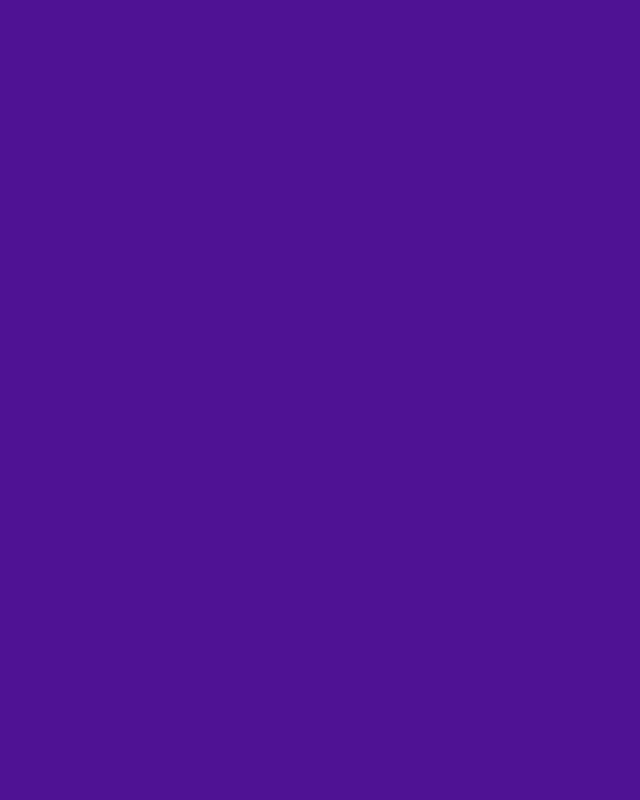
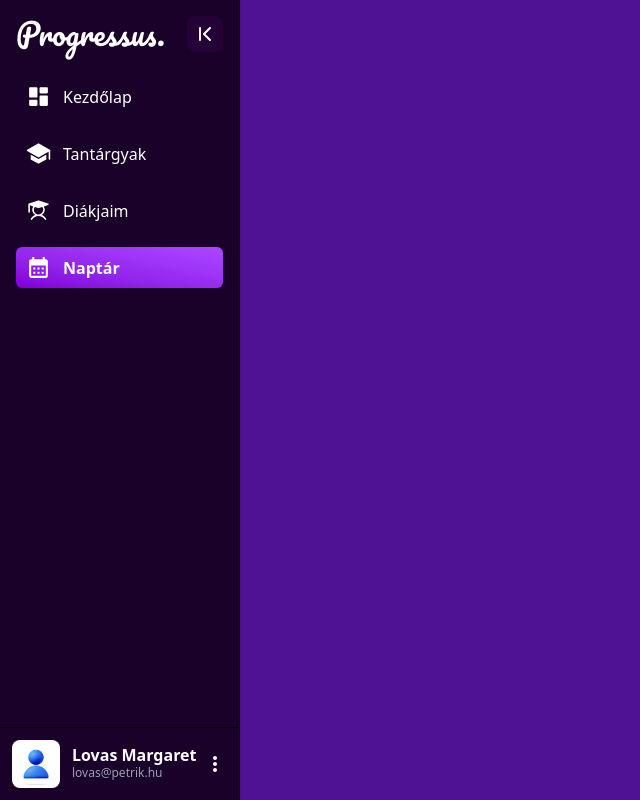
Before and after one commit to auermatew/Progressus_Frontend, a React (Vite) app: page /calendar in a window 1280 px wide. Before the commit this address had no page. Shown: the whole page, without its empty margins (0-640 px from the left). Built offline with nearby package versions, Linux system fonts and the light colour scheme.

Commit message:
Tanárview first step and Sidebar

```diff
--- a/src/App.tsx
+++ b/src/App.tsx
@@ -1,17 +1,21 @@
 // Code: Main App Component
-import { lazy, Suspense } from "react";
-import { BrowserRouter, Routes, Route } from "react-router-dom";
-import Loading from "./components/ui/Loading";
-import ErrorBoundary from "./utilities/ErrorBoundary";
-const LandingPage = lazy(() => import("./pages/Landingp/LandingPage"));
-const HomePage = lazy(() => import("./pages/Homep/HomePage"));
-const LoginPage = lazy(() => import("./pages/Login/LoginPage"));
-const RegisterPage = lazy(() => import("./pages/Registration/RegisterPage"));
+import { lazy, Suspense } from 'react';
+import { BrowserRouter, Routes, Route } from 'react-router-dom';
+import Loading from './components/ui/Loading';
+import ErrorBoundary from './utilities/ErrorBoundary';
+
+const LandingPage = lazy(() => import('./pages/Landingp/LandingPage'));
+const HomePage = lazy(() => import('./pages/Homep/HomePage'));
+const LoginPage = lazy(() => import('./pages/Login/LoginPage'));
+const RegisterPage = lazy(() => import('./pages/Registration/RegisterPage'));
+const DashboardPage = lazy(() => import('./pages/TeacherView/DashboardPage'));
+const Lessons = lazy(() => import('./pages/TeacherView/Lessons'));
+const Students = lazy(() => import('./pages/TeacherView/Students'));
+const Calendar = lazy(() => import('./pages/TeacherView/Calendar'));
 
 const App = () => {
   return (
     <>
-            {/* <Loading /> */}
       <BrowserRouter>
         <Routes>
           <Route
@@ -57,6 +61,50 @@ const App = () => {
               </ErrorBoundary>
             }
           />
+
+          <Route
+            path="/dashboard"
+            element={
+              <ErrorBoundary fallback="Error">
+                <Suspense fallback={<Loading />}>
+                  <DashboardPage />
+                </Suspense>
+              </ErrorBoundary>
+            }
+          />
+
+          <Route
+            path="/lessons"
+            element={
+              <ErrorBoundary fallback="Error">
+                <Suspense fallback={<Loading />}>
+                  <Lessons />
+                </Suspense>
+              </ErrorBoundary>
+            }
+          />
+
+          <Route
+            path="/students"
+            element={
+              <ErrorBoundary fallback="Error">
+                <Suspense fallback={<Loading />}>
+                  <Students />
+                </Suspense>
+              </ErrorBoundary>
+            }
+          />
+
+          <Route
+            path="/calendar"
+            element={
+              <ErrorBoundary fallback="Error">
+                <Suspense fallback={<Loading />}>
+                  <Calendar />
+                </Suspense>
+              </ErrorBoundary>
+            }
+          />
         </Routes>
       </BrowserRouter>
     </>
--- a/src/components/ui/NavbarTop.tsx
+++ b/src/components/ui/NavbarTop.tsx
@@ -7,7 +7,7 @@ import '../../assets/fonts/fonts.css';
 
 const NavbarTop = () => {
   const [isOpen, setIsOpen] = useState(true);
-  const [activeTab, setActiveTab] = useState('/progressus/home');
+  const [activeTab, setActiveTab] = useState('/progressus/dashboard');
 
   useEffect(() => {
     const storedTab = localStorage.getItem('activeTab');
@@ -36,11 +36,11 @@ const NavbarTop = () => {
                 Progressus.
               </a>
             </li>
-            <li onClick={() => handleTabClick('/progressus/home')}>
+            <li onClick={() => handleTabClick('/progressus/dashboard')}>
               <a
-                href="/home"
+                href="/dashboard"
                 className={`relative px-4 py-2 font-[Poppins] text-lg font-bold text-white ${
-                  activeTab === '/progressus/home'
+                  activeTab === '/progressus/dashboard'
                     ? "after:absolute after:bottom-0 after:left-1/2 after:h-[3px] after:w-8 after:-translate-x-1/2 after:rounded after:bg-white after:opacity-60 after:content-['']"
                     : ''
                 }`}
--- a/src/main.tsx
+++ b/src/main.tsx
@@ -2,7 +2,7 @@ import { StrictMode } from "react";
 import { createRoot } from "react-dom/client";
 import "./index.css";
 import App from "./App.tsx";
-import ErrorBoundary from "./utilities/ErrorBoundary";
+import ErrorBoundary from "./utilities/ErrorBoundary.jsx";
 
 createRoot(document.getElementById("root")!).render(
     <StrictMode>
--- /dev/null
+++ b/src/pages/TeacherView/Calendar.tsx
@@ -0,0 +1,12 @@
+import React from 'react'
+import NavbarSide from './NavbarSide'
+
+const Calendar = () => {
+  return (
+    <>
+      <NavbarSide />
+    </>
+  )
+}
+
+export default Calendar
--- a/src/pages/TeacherView/Dashboard/NavbarSide.tsx
+++ /dev/null
@@ -1,7 +0,0 @@
-import React from "react";
-
-const NavbarSide = () => {
-    return <div></div>;
-};
-
-export default NavbarSide;
--- a/src/pages/TeacherView/Dashboard/DashboardPage.tsx
+++ b/src/pages/TeacherView/DashboardPage.tsx
@@ -1,9 +1,10 @@
 import React from 'react'
+import NavbarSide from './NavbarSide'
 
 const DashboardPage = () => {
   return (
     <>
-
+      <NavbarSide />
     </>
   )
 }
--- /dev/null
+++ b/src/pages/TeacherView/Lessons.tsx
@@ -0,0 +1,12 @@
+import React from 'react';
+import NavbarSide from './NavbarSide';
+
+const Lessons = () => {
+  return (
+    <>
+      <NavbarSide />
+    </>
+  );
+};
+
+export default Lessons;
--- /dev/null
+++ b/src/pages/TeacherView/NavbarSide.tsx
@@ -0,0 +1,122 @@
+import { useState, useEffect, useMemo } from 'react';
+// import { FaChevronLeft as Left } from "react-icons/fa";
+import { MdMoreVert as More } from 'react-icons/md';
+import { RiDashboardFill } from "react-icons/ri";
+import { IoSchool } from "react-icons/io5";
+import { MdCalendarMonth } from "react-icons/md";
+import { PiStudentFill } from "react-icons/pi";
+import { LuChevronFirst, LuChevronLast } from 'react-icons/lu';
+import { useLocation, Link } from 'react-router-dom';
+//import Logo from '../../../assets/images/logo.png';
+import User from './user.jpg';
+import '../../assets/fonts/fonts.css';
+
+export default function NavbarSide() {
+  const [isOpen, setIsOpen] = useState(true);
+  const [activeItem, setActiveItem] = useState('');
+  const location = useLocation();
+
+  const navItems = useMemo(
+    () => [
+      { id: 'dashboard', text: 'Kezdőlap', icon: <RiDashboardFill size={25} />, href: '/dashboard' },
+      { id: 'lessons', text: 'Tantárgyak', icon: <IoSchool size={25} />, href: '/lessons' },
+      { id: 'students', text: 'Diákjaim', icon: <PiStudentFill size={25} />, href: '/students' },
+      { id: 'calendar', text: 'Naptár', icon: <MdCalendarMonth size={25} />, href: '/calendar' },
+    ],
+    []
+  );
+
+  useEffect(() => {
+    const currentPath = location.pathname;
+    const matchingItem = navItems.find((item) => item.href === currentPath);
+    setActiveItem(matchingItem ? matchingItem.id : '');
+  }, [location.pathname, navItems]);
+
+  const handleToggle = (e: React.MouseEvent) => {
+    e.stopPropagation();
+    setIsOpen((prev) => !prev);
+  };
+
+  return (
+    <aside
+      className={`fixed h-screen bg-[#1A0129] transition-all ${isOpen ? 'w-60' : 'w-20'}`}
+      onClick={handleToggle}
+    >
+      <nav className="flex h-full flex-col border-r shadow-sm">
+        <div className="flex items-center justify-between p-4 pb-4">
+          {/* <img src={Logo} className={`transition-all ${isOpen ? "w-12" : "w-0"}`} alt="Logo" /> */}
+          <a
+            href='/'
+            className={`text-3xl text-white transition-all ${isOpen ? 'block' : 'hidden'} font-[Pacifico]`}
+          >
+            Progressus.
+          </a>
+          <button
+            className="rounded-lg bg-[#240238] p-1.5 text-white hover:bg-[#372243] text-center"
+            onClick={handleToggle}
+          >
+            {isOpen ? <LuChevronFirst size={24} /> : <LuChevronLast size={30} />}
+          </button>
+        </div>
+        <ul className="flex-1 px-3">
+          {navItems.map((item) => (
+            <div className="flex w-full justify-start" key={item.id}>
+              <SideBarItem
+                key={item.id}
+                icon={item.icon}
+                text={item.text}
+                href={item.href}
+                isActive={activeItem === item.id}
+                onClick={() => setActiveItem(item.id)}
+                isOpen={isOpen}
+              />
+            </div>
+          ))}
+        </ul>
+        <div className="flex items-center border-t p-3">
+          <img src={User} alt="User" className="h-12 w-12 rounded-lg" />
+          {isOpen && (
+            <div className="ml-3 flex w-full items-center justify-between">
+              <div className="leading-4">
+                <h4 className="font-semibold text-white">Lovas Margaret</h4>
+                <span className="text-xs text-gray-400">lovas@petrik.hu</span>
+              </div>
+              <More size={24} className="text-white" />
+            </div>
+          )}
+        </div>
+      </nav>
+    </aside>
+  );
+}
+
+interface SideBarItemProps {
+  icon: JSX.Element;
+  text: string;
+  href: string;
+  isActive: boolean;
+  onClick: () => void;
+  isOpen: boolean;
+}
+
+export function SideBarItem({ icon, text, href, isActive, onClick, isOpen }: SideBarItemProps) {
+  return (
+    <Link to={href} className="w-full">
+      <li
+        onClick={onClick}
+        className={`relative mx-1 my-2 flex cursor-pointer items-center rounded-md p-2 text-white transition-all ${
+          isActive
+            ? 'bg-gradient-to-tr from-purple-700 to-purple-500 font-bold text-purple-600'
+            : 'hover:bg-[#3F1E64] hover:text-purple-500'
+        }`}
+      >
+        <div className="ml-0.5 flex items-center justify-center transition-all">{icon}</div>
+        <span
+          className={`ml-3 truncate transition-all ${isOpen ? 'opacity-100' : 'invisible opacity-0'}`}
+        >
+          {text}
+        </span>
+      </li>
+    </Link>
+  );
+}
--- /dev/null
+++ b/src/pages/TeacherView/Students.tsx
@@ -0,0 +1,12 @@
+import React from 'react'
+import NavbarSide from './NavbarSide'
+
+const Students = () => {
+  return (
+    <>
+      <NavbarSide />
+    </>
+  )
+}
+
+export default Students
```
Also changed, not shown: src/pages/TeacherView/user.jpg (added), 1 other file (tests, documents, lock files or other folders). Lines whose indentation alone changed are shown as unchanged.
